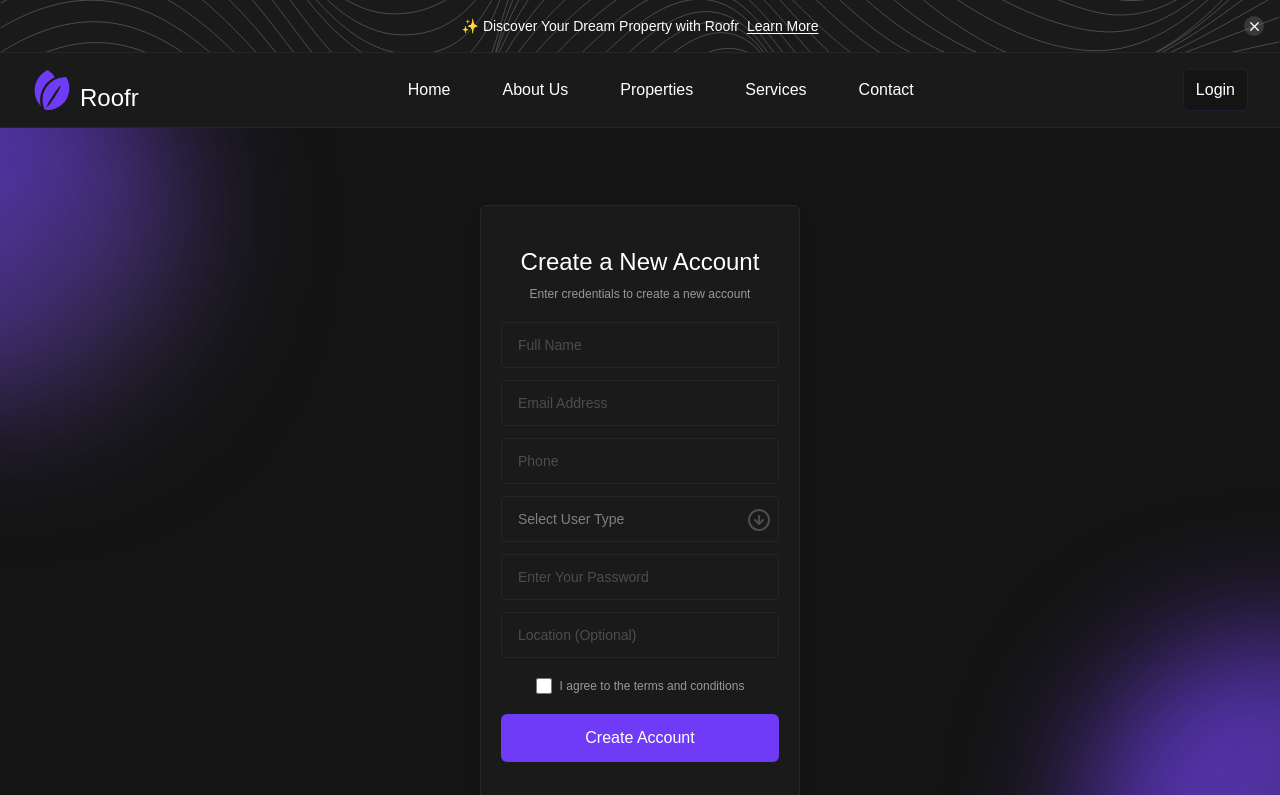
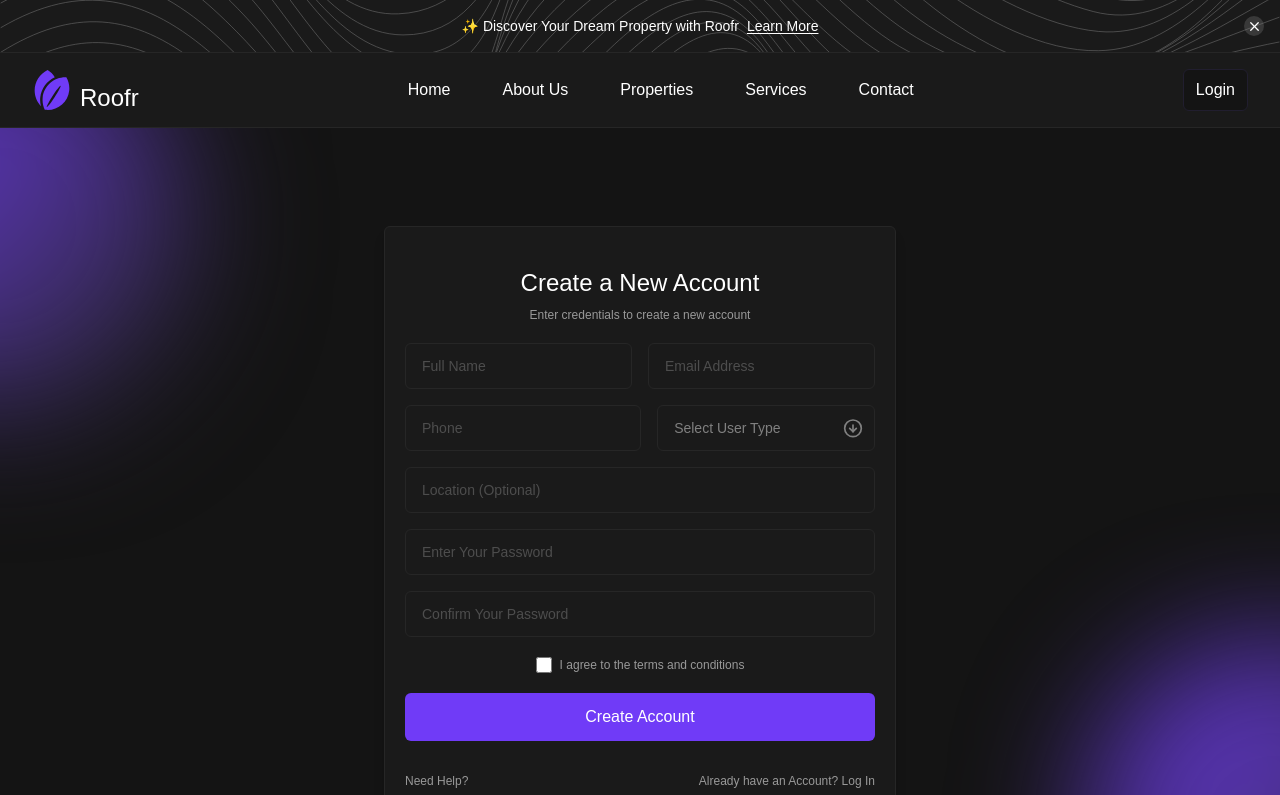
Before and after one commit to shawaiz-khan/roofr, a Next.js app: page /auth/create-account in a window 1280 px wide. Shown: the top 795 px of the page. Built offline with nearby package versions, Linux system fonts and the light colour scheme.

Commit message:
update: Signup form made responsive

```diff
--- a/src/app/auth/create-account/page.tsx
+++ b/src/app/auth/create-account/page.tsx
@@ -11,8 +11,10 @@ const CreateAccount: React.FC = () => {
         phone: "",
         userType: "",
         password: "",
+        confirmPassword: "",
         location: "",
         terms: false,
+        role: "user"
     });
     const [error, setError] = useState("");
 
@@ -41,6 +43,9 @@ const CreateAccount: React.FC = () => {
         } else if (!emailPattern.test(signupForm.email)) {
             setError("Email is Invalid, Try Again!");
             return false;
+        } else if (signupForm.password !== signupForm.confirmPassword) {
+            setError("Passwords do not match!");
+            return false;
         } else if (!signupForm.terms) {
             setError("You must agree to the terms and conditions!");
             return false;
@@ -60,8 +65,10 @@ const CreateAccount: React.FC = () => {
             phone: "",
             userType: "",
             password: "",
+            confirmPassword: "",
             location: "",
             terms: false,
+            role: "user"
         });
     };
 
@@ -69,12 +76,13 @@ const CreateAccount: React.FC = () => {
 
     return (
         <div className="relative min-h-screen overflow-hidden bg-black-primary flex justify-center items-center py-10">
-            <form onSubmit={handleSubmit} className="bg-black-secondary px-5 py-10 max-w-xs w-full rounded-md border border-black-tertiary shadow-lg text-text-light flex flex-col items-center justify-center gap-5 z-10">
+            <form onSubmit={handleSubmit} className="bg-black-secondary px-5 py-10 max-w-xs md:max-w-lg w-full rounded-md border border-black-tertiary shadow-lg text-text-light flex flex-col items-center justify-center gap-5 z-10">
                 <div className="flex flex-col justify-center items-center space-y-2">
                     <h1 className="text-2xl font-normal text-center text-text-light">Create a New Account</h1>
                     <span className="text-xs text-gray-quaternary text-center">Enter credentials to create a new account</span>
                 </div>
-                <div className="space-y-3 w-full">
+                <div className="space-y-4 w-full">
+                    <div className="space-y-4 w-full md:flex md:space-y-0 md:space-x-4">
                         <input
                             type="text"
                             placeholder="Full Name"
@@ -91,6 +99,8 @@ const CreateAccount: React.FC = () => {
                             onChange={handleOnChange}
                             className={inputStyle}
                         />
+                    </div>
+                    <div className="space-y-4 w-full md:flex md:space-y-0 md:space-x-4">
                         <input
                             type="text"
                             placeholder="Phone"
@@ -99,7 +109,7 @@ const CreateAccount: React.FC = () => {
                             onChange={handleOnChange}
                             className={inputStyle}
                         />
-                    <div className="relative">
+                        <div className="relative w-full">
                             <select
                                 name="userType"
                                 value={signupForm.userType}
@@ -113,9 +123,19 @@ const CreateAccount: React.FC = () => {
                                 <option value="Investor">Investor</option>
                             </select>
                             <ArrowDownCircleIcon
-                            className="absolute inset-y-0 right-2 translate-y-1/2 text-gray-primary pointer-events-none"
+                                size={20}
+                                className="absolute inset-y-0 right-3 translate-y-2/3 text-gray-tertiary pointer-events-none"
                             />
                         </div>
+                    </div>
+                    <input
+                        type="text"
+                        placeholder="Location (Optional)"
+                        name="location"
+                        value={signupForm.location}
+                        onChange={handleOnChange}
+                        className={inputStyle}
+                    />
                     <input
                         type="password"
                         placeholder="Enter Your Password"
@@ -125,10 +145,10 @@ const CreateAccount: React.FC = () => {
                         className={inputStyle}
                     />
                     <input
-                        type="text"
-                        placeholder="Location (Optional)"
-                        name="location"
-                        value={signupForm.location}
+                        type="password"
+                        placeholder="Confirm Your Password"
+                        name="confirmPassword"
+                        value={signupForm.confirmPassword}
                         onChange={handleOnChange}
                         className={inputStyle}
                     />
```
Lines whose indentation alone changed are shown as unchanged.
